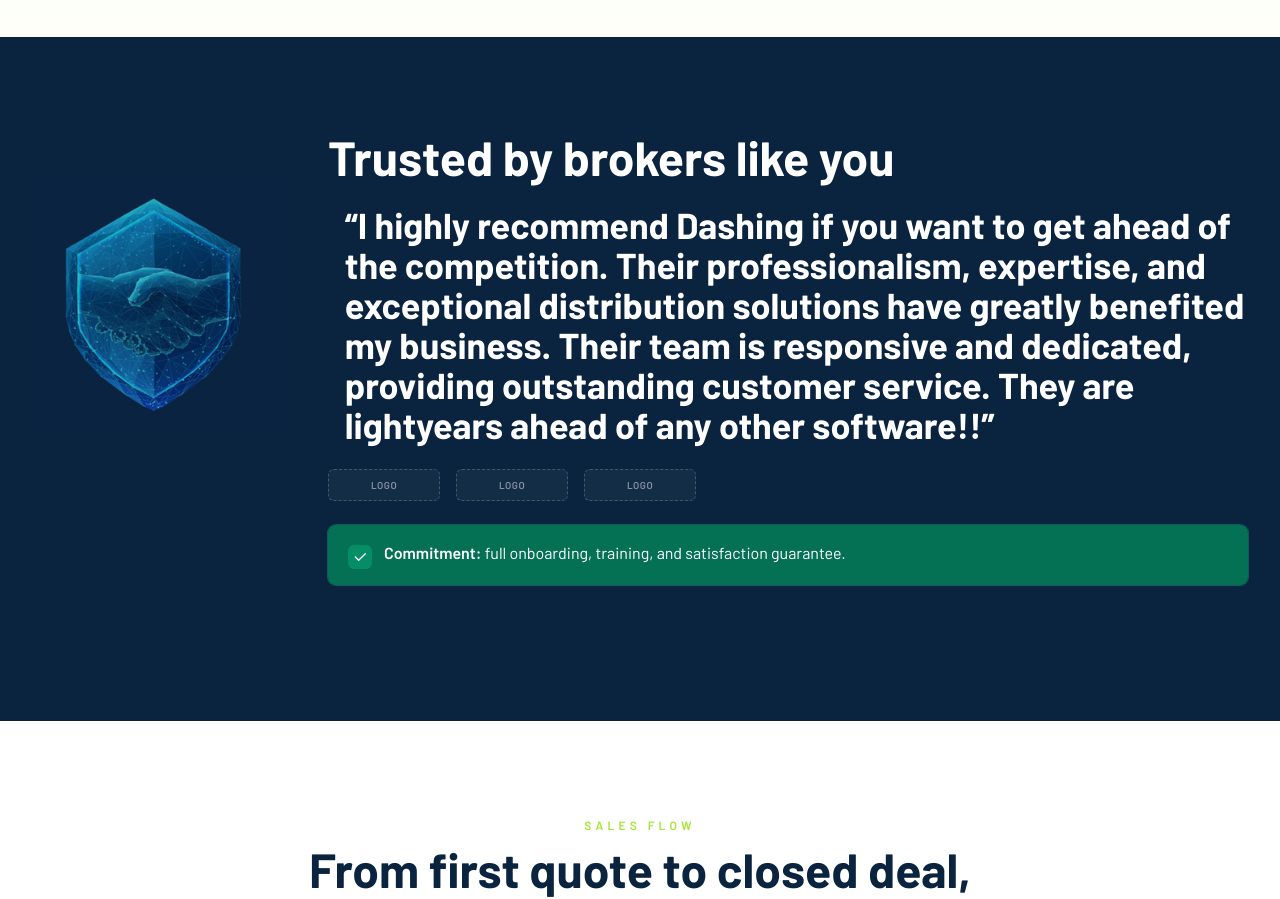
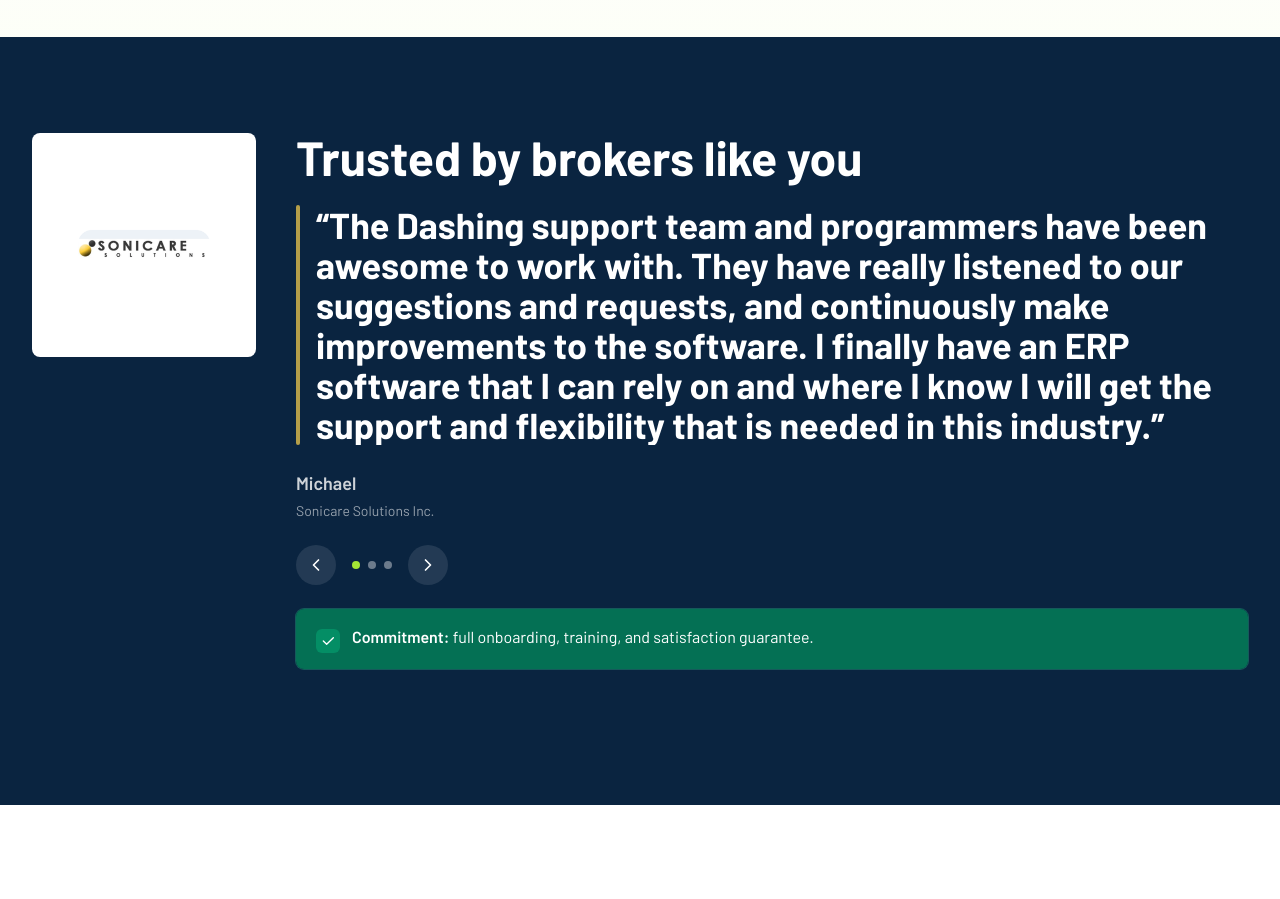
Before and after one commit to hari-bhandari/dashing-site2, a Next.js app: page /for-sales-leaders in a window 1280 px wide. Shown: the part 2720-3619 px from the top of the page. Built offline with nearby package versions, Linux system fonts and the light colour scheme; no server answers.

Commit message:
feat: Enhance SalesLeadersTrust component with testimonials carousel and navigation

```diff
--- a/src/app/components/RolePages/SalesLeadersTrust.tsx
+++ b/src/app/components/RolePages/SalesLeadersTrust.tsx
@@ -1,49 +1,96 @@
-import { IconCheck } from "@tabler/icons-react";
+"use client";
+
+import { IconCheck, IconChevronLeft, IconChevronRight } from "@tabler/icons-react";
 import Image from "next/image";
+import { useState } from "react";
+
+const testimonials = [
+  {
+    quote: "The Dashing support team and programmers have been awesome to work with. They have really listened to our suggestions and requests, and continuously make improvements to the software. I finally have an ERP software that I can rely on and where I know I will get the support and flexibility that is needed in this industry.",
+    name: "Michael",
+    designation: "Sonicare Solutions Inc.",
+    src: "/testimonials/Sonicare.png",
+  },
+  {
+    quote: "Our new Dashing software has been instrumental in streamlining our operations and the customer service and technical support is on point. Highly recommend!",
+    name: "Travis",
+    designation: "Sonar",
+    src: "/testimonials/Sonar.png",
+  },
+  {
+    quote: "Dashing Distribution Software. Our journey to finding and utilizing a software platform was an exhausting, frustrating, and, at times, seemingly hopeless process. Thankfully, through word-of-mouth by a fellow distributor, Dashing was presented. The software flows nicely and is very user friendly. Purchase orders are easily created, sent, and received and are directly linked to the correlating sales order. The shipping process is easily navigated and has the ability to adhere to customer needs and requirements specifically. Myself and my team certainly feel relieved. This industry is unique and securing the appropriate software is difficult. The Dashing team is amazing. I could not be happier, quite honestly.",
+    name: "Michelle Gorman",
+    designation: "K-1 Technologies",
+    src: "/testimonials/K1.png",
+  },
+];
 
 export default function SalesLeadersTrust() {
+  const [current, setCurrent] = useState(0);
+
+  const next = () => setCurrent((current + 1) % testimonials.length);
+  const prev = () => setCurrent((current - 1 + testimonials.length) % testimonials.length);
+
   return (
     <section className="relative isolate overflow-hidden py-16 sm:py-24">
       <div className="mx-auto w-full max-w-7xl px-4 sm:px-6 lg:px-8">
-        <div className="grid gap-10 lg:grid-cols-[auto_minmax(0,1fr)] items-start pb-8 sm:pb-10">
+        <div className="grid gap-10 lg:grid-cols-[auto_minmax(0,1fr)] items-stretch pb-8 sm:pb-10">
           {/* Image column */}
           <div className="flex justify-center lg:justify-start">
-            <div className="relative aspect-square w-56 mt-12 sm:w-64 overflow-hidden">
+            <div className="relative w-56 h-56 flex items-center justify-center bg-white rounded-lg">
               <Image
-                src="/handshake.png"
-                alt="Handshake representing trusted broker partnership"
-                fill
-                sizes="(min-width:1024px) 256px, (min-width:640px) 224px, 200px"
-                className="object-cover object-center"
-                quality={100}
-                priority={false}
+                src={testimonials[current].src}
+                alt={testimonials[current].designation}
+                width={200}
+                height={80}
+                className="object-contain max-w-full max-h-full"
               />
-              <div className="absolute inset-0 bg-[#0a2440]/30" aria-hidden />
-              <span className="sr-only">Trusted brokers background image</span>
             </div>
           </div>
           {/* Textual content column */}
-          <div className="flex flex-col gap-6">
+          <div className="flex min-h-[500px] flex-col gap-6">
             <h2 className="text-4xl font-extrabold text-white sm:text-5xl">Trusted by brokers like you</h2>
             <div className="flex items-start gap-4">
-              <div className="h-full w-1 rounded-full bg-amber-300/70" aria-hidden />
-              <p className="text-2xl font-bold leading-snug text-white sm:text-3xl md:text-4xl">
-                &ldquo;I highly recommend Dashing if you want to get ahead of the competition. Their professionalism,
-                expertise, and exceptional distribution solutions have greatly benefited my business. Their team is
-                responsive and dedicated, providing outstanding customer service. They are lightyears ahead of any
-                other software!!&rdquo;
-              </p>
+              <div className="h-full w-1 rounded-full bg-amber-300/70 flex-shrink-0" aria-hidden />
+              <div className="max-h-64 overflow-y-auto pr-2">
+                <p className="text-2xl font-bold leading-snug text-white sm:text-3xl md:text-4xl">
+                  &ldquo;{testimonials[current].quote}&rdquo;
+                </p>
+              </div>
             </div>
-            {/* Logo strip placeholder */}
-            <div className="flex items-center gap-4 opacity-80">
-              {Array.from({ length: 3 }).map((_, i) => (
-                <div
-                  key={i}
-                  className="flex h-8 w-28 items-center justify-center rounded-md border border-dashed border-white/25 bg-white/5 text-[10px] font-semibold uppercase tracking-wider text-white/60"
-                >
-                  Logo
-                </div>
-              ))}
+            {/* Name and Designation */}
+            <div className="flex flex-col gap-1 opacity-80">
+              <p className="text-lg font-semibold text-white">{testimonials[current].name}</p>
+              <p className="text-sm text-white/70">{testimonials[current].designation}</p>
+            </div>
+            {/* Navigation */}
+            <div className="flex items-center gap-4">
+              <button
+                onClick={prev}
+                className="inline-flex h-10 w-10 items-center justify-center rounded-full bg-white/10 text-white hover:bg-white/20 transition"
+                aria-label="Previous testimonial"
+              >
+                <IconChevronLeft className="h-5 w-5" />
+              </button>
+              <div className="flex gap-2">
+                {testimonials.map((_, i) => (
+                  <button
+                    key={i}
+                    onClick={() => setCurrent(i)}
+                    className={`h-2 w-2 rounded-full transition ${
+                      i === current ? "bg-lime-400" : "bg-white/40"
+                    }`}
+                    aria-label={`Go to testimonial ${i + 1}`}
+                  />
+                ))}
+              </div>
+              <button
+                onClick={next}
+                className="inline-flex h-10 w-10 items-center justify-center rounded-full bg-white/10 text-white hover:bg-white/20 transition"
+                aria-label="Next testimonial"
+              >
+                <IconChevronRight className="h-5 w-5" />
+              </button>
             </div>
             {/* Commitment bar */}
             <div className="w-full rounded-lg bg-emerald-700/90 px-5 py-4 text-white shadow-[0_20px_45px_-30px_rgba(0,0,0,0.6)] ring-1 ring-emerald-400/30">
```
